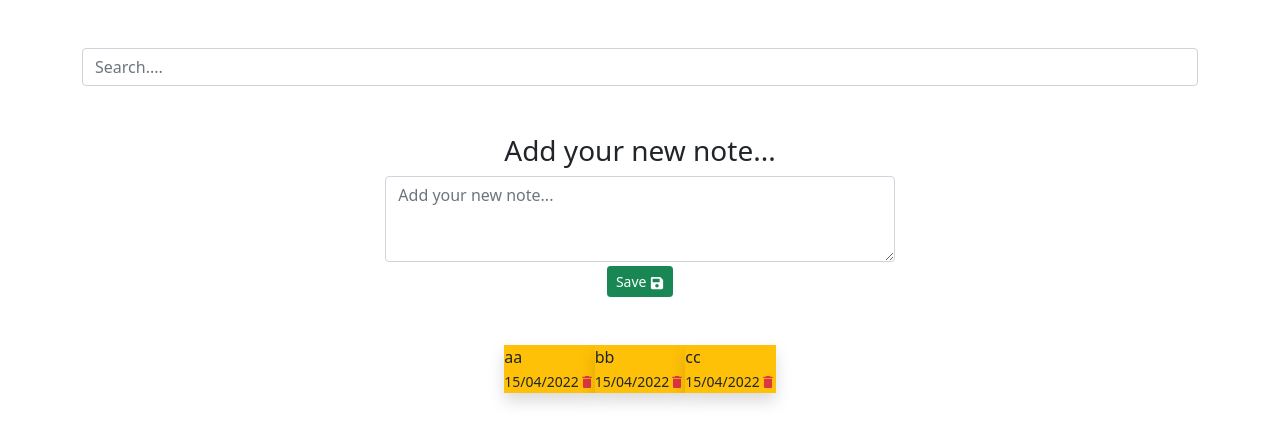
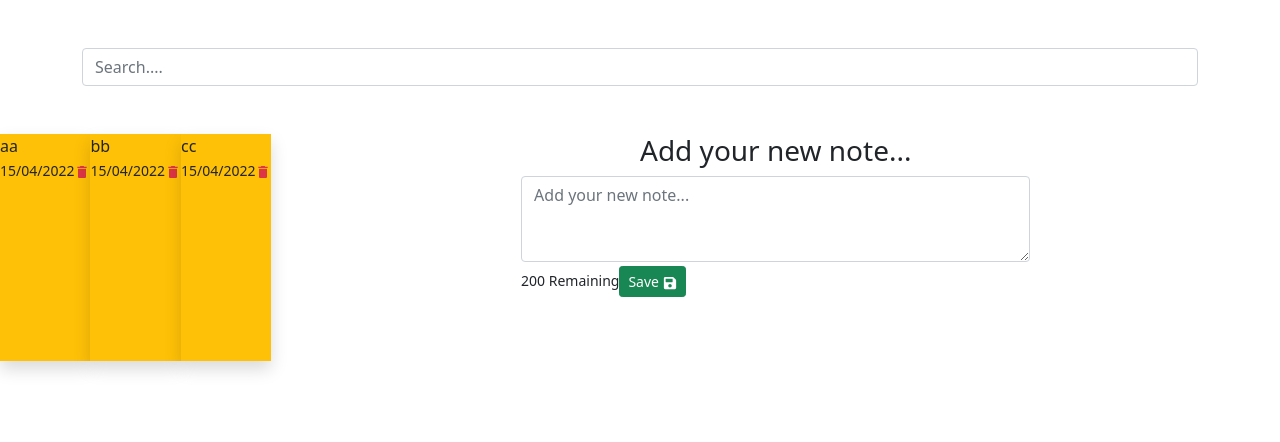
Before and after one commit to parham-ab/react-notes-app, a React (Create React App) app: page / in a window 1280 px wide. Shown: the top 442 px of the page. Built offline with nearby package versions, Linux system fonts and the light colour scheme.

Commit message:
add note, delete note, UI update, bugs fixed

```diff
--- a/src/App.js
+++ b/src/App.js
@@ -13,11 +13,34 @@ const App = () => {
     { id: uuidv4(), text: "cc", date: "15/04/2022" },
   ]);
 
+  // add new notes
+  const addNote = (text) => {
+    const date = new Date();
+    const newNote = {
+      id: uuidv4(),
+      text: text,
+      date: date.toLocaleString(),
+    };
+    const newNotes = [...notes, newNote];
+    setNotes(newNotes);
+  };
+  // delete notes
+  const deleteNote = (id) => {
+    const newNotes = notes.filter((item) => item.id !== id);
+    setNotes(newNotes);
+  };
+
   return (
     <div>
       <Search handleSearchText={setSearchedTxt} />
-      <AddNotes />
-      <NotesList notes={notes} />
+      {/* <AddNotes /> */}
+      <NotesList
+        notes={notes.filter((item) =>
+          item.text.toLowerCase().includes(searchedTxt)
+        )}
+        handleAddNote={addNote}
+        handleDeleteNote={deleteNote}
+      />
     </div>
   );
 };
--- a/src/components/AddNotes.js
+++ b/src/components/AddNotes.js
@@ -1,8 +1,23 @@
-import React from "react";
+import React, { useState } from "react";
 import { Button, Form } from "react-bootstrap";
+// icons
 import { FaSave } from "react-icons/fa";
 
-const AddNotes = () => {
+const AddNotes = ({ handleAddNote }) => {
+  const [noteText, setNoteText] = useState("");
+  const charLength = 200;
+  // saveHandler
+  const saveHandler = () => {
+    if (noteText.trim().length > 0) {
+      handleAddNote(noteText);
+      setNoteText("");
+    }
+  };
+  // handleChange
+  const handleChange = (e) => {
+    if (charLength - e.target.value.length >= 0) setNoteText(e.target.value);
+  };
+
   return (
     <div className="container col-9 col-sm-5 mb-5">
       <h3 className="text-center">Add your new note...</h3>
@@ -11,9 +26,12 @@ const AddNotes = () => {
           as="textarea"
           rows={3}
           placeholder="Add your new note..."
+          value={noteText}
+          onChange={handleChange}
         />
-        <div className="text-center mt-1">
-          <Button variant="success" size="sm">
+        <div className="mt-1">
+          <small>{charLength - noteText.length} Remaining</small>
+          <Button onClick={saveHandler} variant="success" size="sm">
             Save <FaSave />
           </Button>
         </div>
--- a/src/components/Note.js
+++ b/src/components/Note.js
@@ -2,13 +2,16 @@ import React from "react";
 // icons
 import { MdDelete } from "react-icons/md";
 
-const Note = ({ id, text, date }) => {
+const Note = ({ id, text, date, handleDeleteNote }) => {
   return (
     <div className="bg-warning shadow">
       <span>{text}</span>
       <div>
         <small>{date}</small>
-        <MdDelete className="text-danger" />
+        <MdDelete
+          className="text-danger"
+          onClick={() => handleDeleteNote(id)}
+        />
       </div>
     </div>
   );
--- a/src/components/NotesList.js
+++ b/src/components/NotesList.js
@@ -1,13 +1,21 @@
 import React from "react";
 // components
 import Note from "./Note";
+import AddNotes from "./AddNotes";
 
-const NotesList = ({ notes }) => {
+const NotesList = ({ notes, handleAddNote, handleDeleteNote }) => {
   return (
     <div className="d-flex rounded justify-content-center">
       {notes.map((item) => (
-        <Note key={item.id} id={item.id} text={item.text} date={item.date} />
+        <Note
+          key={item.id}
+          id={item.id}
+          text={item.text}
+          date={item.date}
+          handleDeleteNote={handleDeleteNote}
+        />
       ))}
+      <AddNotes handleAddNote={handleAddNote} />
     </div>
   );
 };
--- a/src/styles/index.scss
+++ b/src/styles/index.scss
@@ -10,3 +10,6 @@
   outline: none;
   text-decoration: none;
 }
+svg {
+  cursor: pointer;
+}
```
